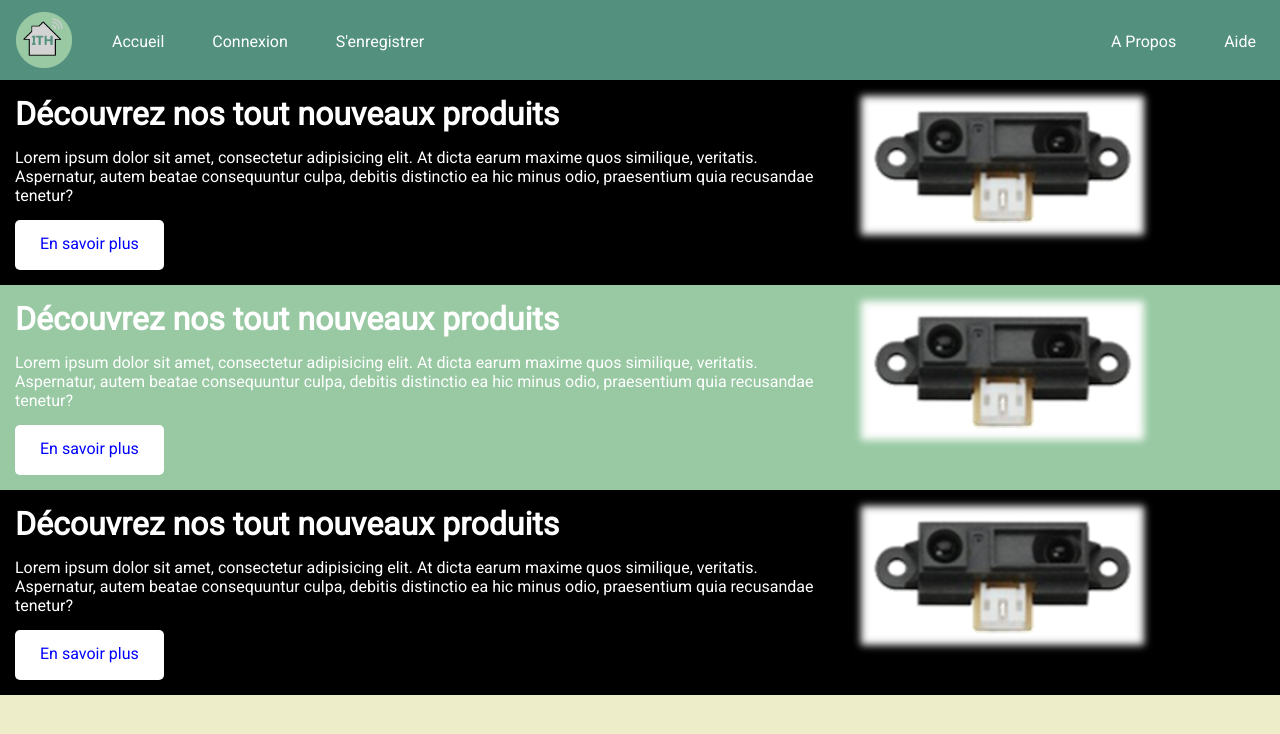
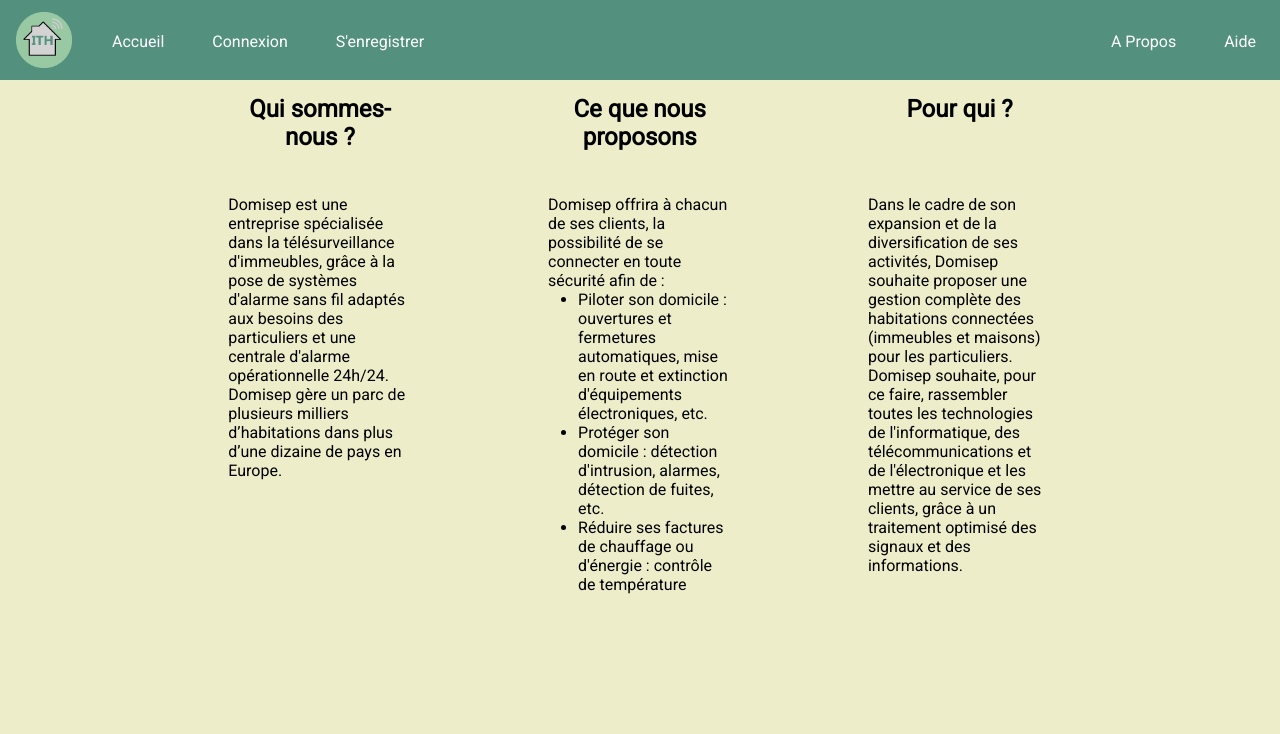
Before and after one commit to terencecode/ITH, a PHP site: page /ITH/ in a window 1280 px wide. Shown: the top 734 px of the page. Run offline with PHP 8.4, Linux system fonts and the light colour scheme; some libraries are stand-ins or nearby versions.

Commit message:
text de la page d'acceuil

```diff
--- a/app/Vues/vueAccueil.php
+++ b/app/Vues/vueAccueil.php
@@ -42,38 +42,35 @@
 
 <?php else: ?>
   <div id="body">
-      <div class="row pub p1">
-          <div id="form-container" class="col-xs-12 col-sm-6 col-md-7 col-lg-8">
-              <h1>Découvrez nos tout nouveaux produits</h1>
-              <p>
-                  Lorem ipsum dolor sit amet, consectetur adipisicing elit. At dicta earum maxime quos similique, veritatis. Aspernatur, autem beatae consequuntur culpa, debitis distinctio ea hic minus odio, praesentium quia recusandae tenetur?
-              </p>
-              <a class="link-button" href="https://www.generationrobots.com/fr/400833-capteur-de-distance-infrarouge.html">En savoir plus</a>
+      <div class="row">
+          <div class="col-lg-2"></div>
+          <div id="form-container" class="col-lg-2">
+              <h2>Qui sommes-nous ?</h2>
+                  Domisep est une entreprise spécialisée dans la télésurveillance d'immeubles, grâce à la pose de systèmes d'alarme sans fil adaptés aux besoins des particuliers et une centrale d'alarme opérationnelle 24h/24. Domisep gère un parc de plusieurs milliers d’habitations dans plus d’une dizaine de pays en Europe.
+                  </div>
+          <div class="col-lg-1"></div>
+          <div id="form-container" class="col-lg-2">
+              <h2>Ce que nous proposons</h2>
+              Domisep offrira à chacun de ses clients, la possibilité de se connecter en toute sécurité afin de :<br>
+              <ul class="pres">
+                  <li>
+                      Piloter son domicile : ouvertures et fermetures automatiques, mise en route et extinction d'équipements électroniques, etc.
+                  </li>
+                  <li>
+                      Protéger son domicile : détection d'intrusion, alarmes, détection de fuites, etc.
+                  </li>
+                  <li>
+                      Réduire ses factures de chauffage ou d'énergie : contrôle de température
+                  </li>
+              </ul>
           </div>
-          <div id="background-image" class="col-xs-hide col-sm-6 col-md-5 col-lg-4"></div>
+          <div class="col-lg-1"></div>
+          <div id="form-container" class="col-lg-2">
+              <h2>Pour qui ?</h2>
+              Dans le cadre de son expansion et de la diversification de ses activités, Domisep souhaite proposer une gestion complète des habitations connectées (immeubles et maisons) pour les particuliers. Domisep souhaite, pour ce faire, rassembler toutes les technologies de l'informatique, des télécommunications et de l'électronique et les mettre au service de ses clients, grâce à un traitement optimisé des signaux et des informations.
+          </div>
+          <div class="col-lg-2"></div>
+      </div>
 
-      </div>
-      <div class="row pub p2">
-          <div id="form-container" class="col-xs-12 col-sm-6 col-md-7 col-lg-8">
-              <h1>Découvrez nos tout nouveaux produits</h1>
-              <p>
-                  Lorem ipsum dolor sit amet, consectetur adipisicing elit. At dicta earum maxime quos similique, veritatis. Aspernatur, autem beatae consequuntur culpa, debitis distinctio ea hic minus odio, praesentium quia recusandae tenetur?
-              </p>
-              <a class="link-button" href="https://www.generationrobots.com/fr/400833-capteur-de-distance-infrarouge.html">En savoir plus</a>
-          </div>
-          <div id="background-image" class="col-xs-hide col-sm-6 col-md-5 col-lg-4"></div>
-
-      </div>
-      <div class="row pub p3">
-          <div id="form-container" class="col-xs-12 col-sm-6 col-md-7 col-lg-8">
-              <h1>Découvrez nos tout nouveaux produits</h1>
-              <p>
-                  Lorem ipsum dolor sit amet, consectetur adipisicing elit. At dicta earum maxime quos similique, veritatis. Aspernatur, autem beatae consequuntur culpa, debitis distinctio ea hic minus odio, praesentium quia recusandae tenetur?
-              </p>
-              <a class="link-button" href="https://www.generationrobots.com/fr/400833-capteur-de-distance-infrarouge.html">En savoir plus</a>
-          </div>
-          <div id="background-image" class="col-xs-hide col-sm-6 col-md-5 col-lg-4"></div>
-
-      </div>
   </div>
 <?php endif; ?>
--- a/public/css/Accueil.css
+++ b/public/css/Accueil.css
@@ -5,19 +5,17 @@
     background-size:auto;
 }
 
-.p1{
-    background-color: black;
-}
-.p2{
-    background-color: #98C9A3;
-}
-.p3{
-    background-color: black;
+h2{
+    height: 100px;
+    text-align: center;
 }
 
+.pres{
+    padding-left: 30px;
+}
+
+
 .pub{
-
-    color: white;
     height: auto;
 }
 
```
